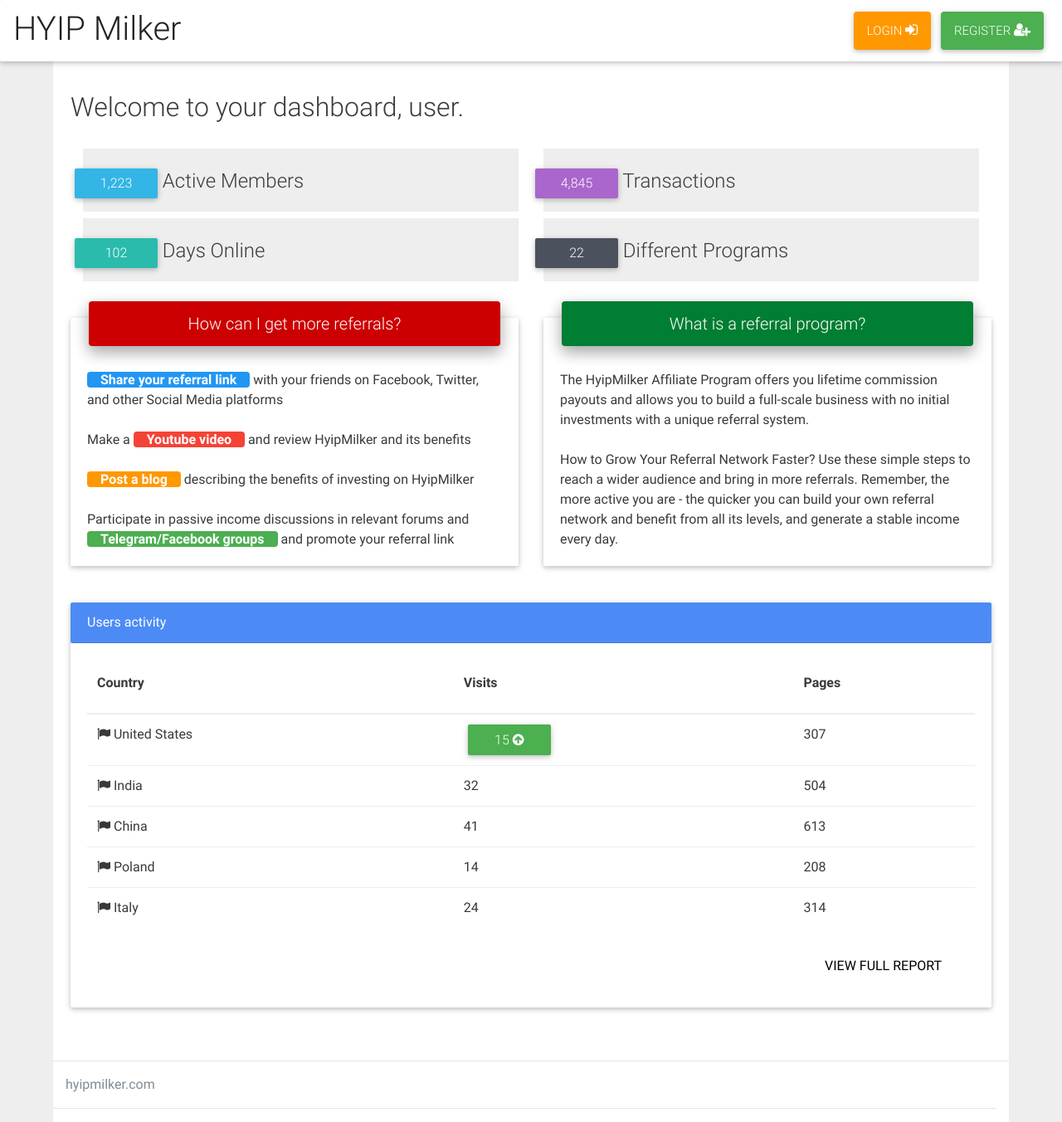
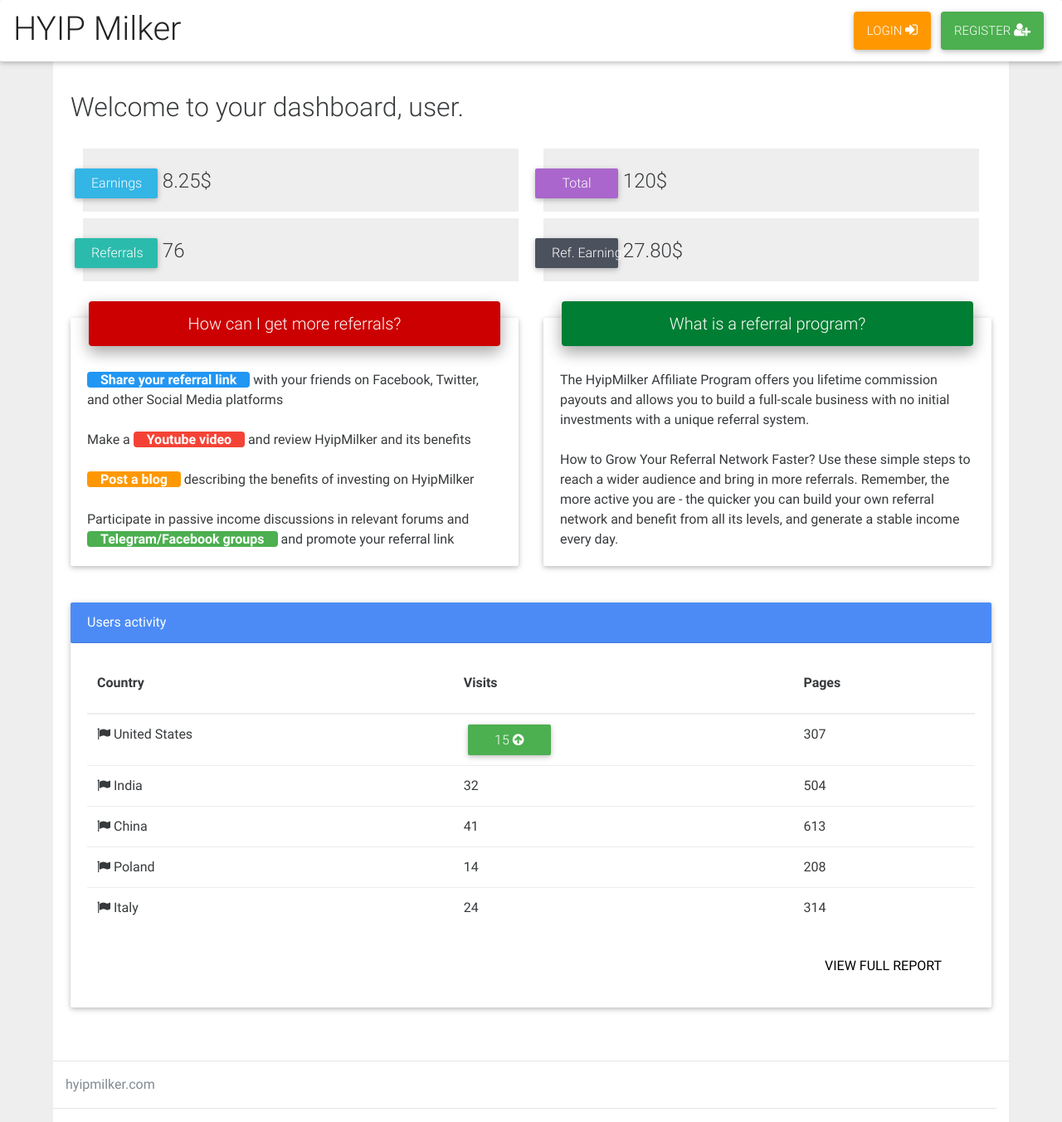
Before and after one commit to hm-gthb/hm-gthb.github.io, a Jekyll site: the page built from dashboard.html, in a window 1280 px wide and 1352 px high. Shown: the whole window at 83% size. Built offline with Jekyll 4.4.1, drawn with Linux system fonts in a browser that asks for light colours; nearby versions of some CDN libraries.

Commit message:
Update dashboard.html

```diff
--- a/dashboard.html
+++ b/dashboard.html
@@ -13,19 +13,19 @@
     <div class="container  mb-1">
       <div class="row">
         <div class="col-lg-6">
-          <h4 class="pb-1" style = "background-color:#eee"><span class="tag big-tag info-color mt-2" style="margin-left:-10px">1,223</span> Active Members</h4>
+          <h4 class="pb-1" style = "background-color:#eee"><span class="tag big-tag info-color mt-2" style="margin-left:-10px">Earnings</span> 8.25$</h4>
         </div>
         <div class="col-lg-6">
-          <h4 class="pb-1" style = " background-color:#eee"><span class="tag big-tag secondary-color mt-2" style="margin-left:-10px">4,845</span> Transactions</h4>
+          <h4 class="pb-1" style = " background-color:#eee"><span class="tag big-tag secondary-color mt-2" style="margin-left:-10px">Total</span> 120$</h4>
         </div>
 
         <div class="w-100"></div>
 
         <div class="col-lg-6">
-          <h4 class="pb-1" style = "background-color:#eee"><span class="tag big-tag default-color mt-2" style="margin-left:-10px">102</span> Days Online</h4>
+          <h4 class="pb-1" style = "background-color:#eee"><span class="tag big-tag default-color mt-2" style="margin-left:-10px">Referrals</span> 76</h4>
         </div>
         <div class="col-lg-6">
-          <h4 class="pb-1" style = "background-color:#eee"><span class="tag big-tag stylish-color mt-2" style="margin-left:-10px">22</span> Different Programs</h4>
+          <h4 class="pb-1" style = "background-color:#eee"><span class="tag big-tag stylish-color mt-2" style="margin-left:-10px">Ref. Earnings</span>  27.80$</h4>
         </div>
       </div>
     </div>
```
